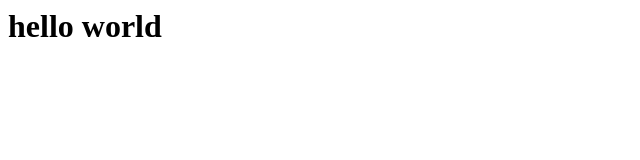
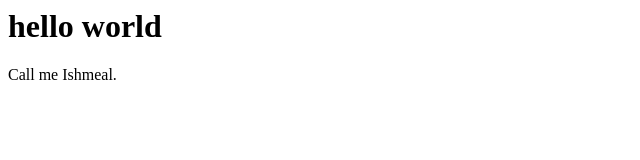
Before and after one commit to bgodden/website, a plain HTML site: page index.html in a window 1280 px wide. Shown: the full height of the page, 0-640 px from the left. Drawn offline with Linux system fonts and the light colour scheme.

Commit message:
Added paragraph

```diff
--- a/index.html
+++ b/index.html
@@ -1 +1,2 @@
 <h1>hello world</h1>
+<p>Call me Ishmeal.</p>
```
